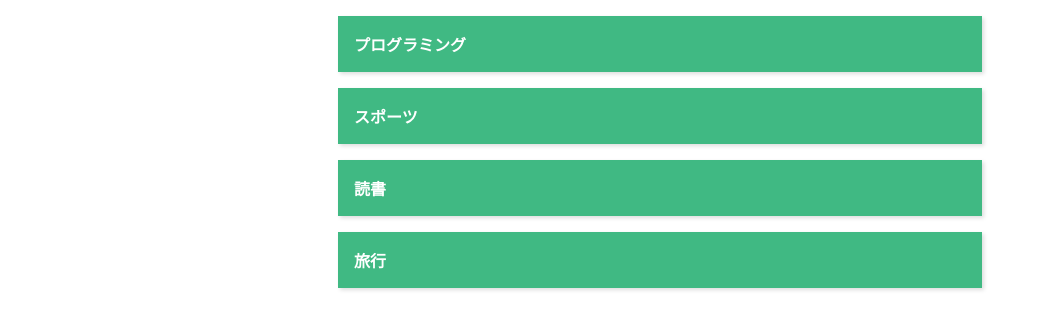
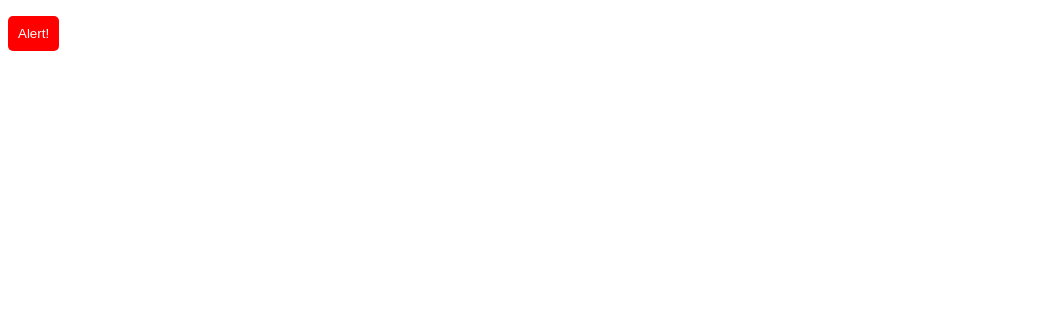
Before and after one commit to Atsu77/ninja_code_vue, a Vue app: page / in a window 1280 px wide. Shown: the top 330 px of the page, without its empty margins (0-1040 px from the left). Built offline with nearby package versions, Linux system fonts and the light colour scheme.

Commit message:
初級07

```diff
--- a/src/App.vue
+++ b/src/App.vue
@@ -1,36 +1,30 @@
 <template>
-  <ul id="app">
-    <li class="hobby-card" v-for="hobby in hobbies" :key="hobby.name">
-      {{ hobby.name }}
-    </li>
-  </ul>
+  <div id="app">
+    <p>{{ greet }}</p>
+    <button @click="alertText" class="alert_btn">Alert!</button>
+  </div>
 </template>
 
 <script>
 export default {
   name: "App",
   data: () => ({
-    hobbies: [
-      { name: "プログラミング" },
-      { name: "スポーツ" },
-      { name: "読書" },
-      { name: "旅行" },
-    ],
   }),
+  methods: {
+    alertText() {
+      alert("Hello World!");
+    }
+  }
 };
 </script>
 
 <style>
-.hobby-card {
-  width: 50%;
-  padding: 1rem;
-  margin: 1rem auto;
-  color: #ffffff;
-  background: #40b983;
-  box-shadow: 2px 2px 4px #ddd;
-  font-weight: bold;
-}
-.hobby-card:hover {
-  opacity: 0.8;
+.alert_btn {
+  background-color: #f00;
+  color: #fff;
+  padding: 10px;
+  border-radius: 5px;
+  border: none;
+  cursor: pointer;
 }
 </style>
```
